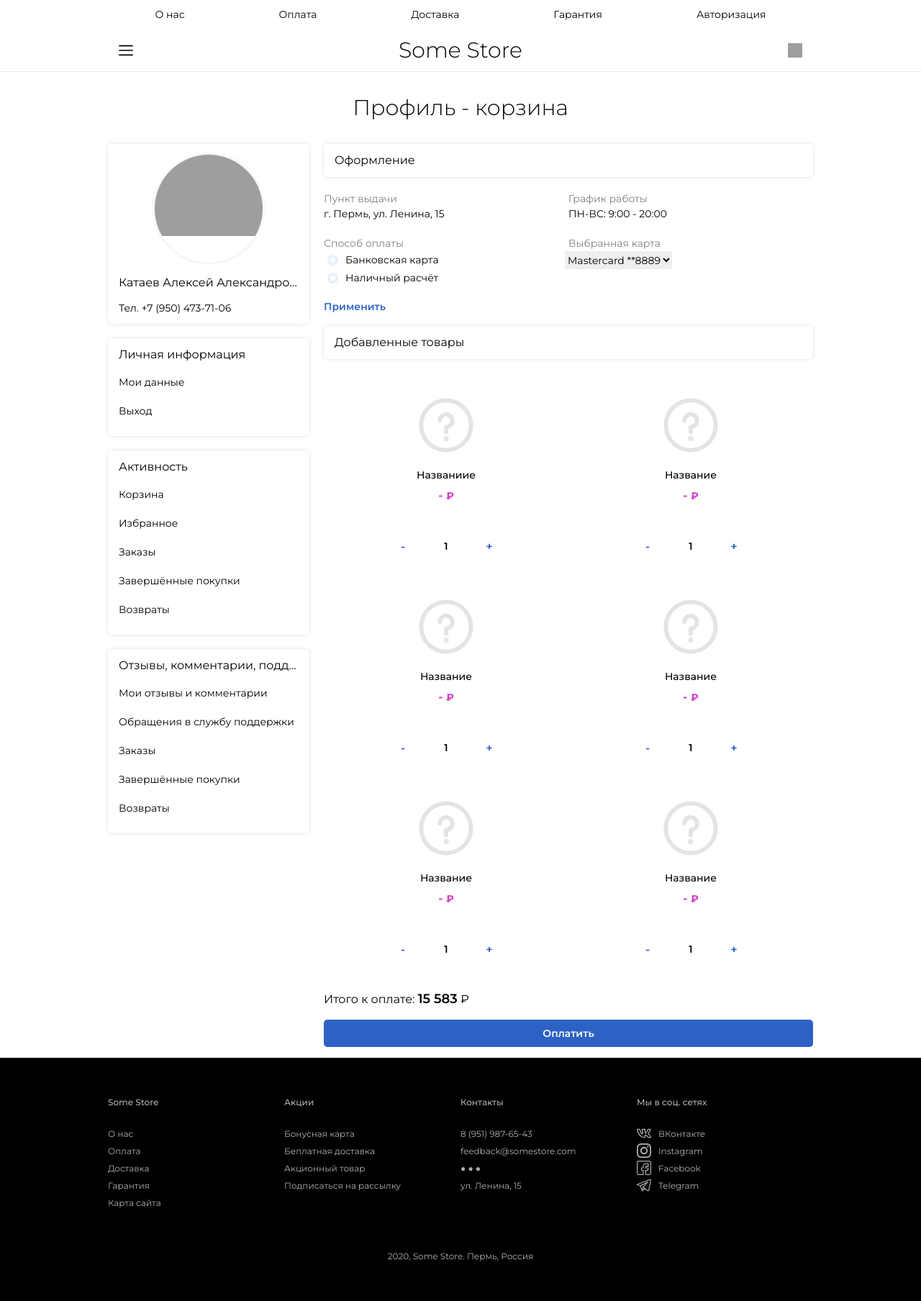
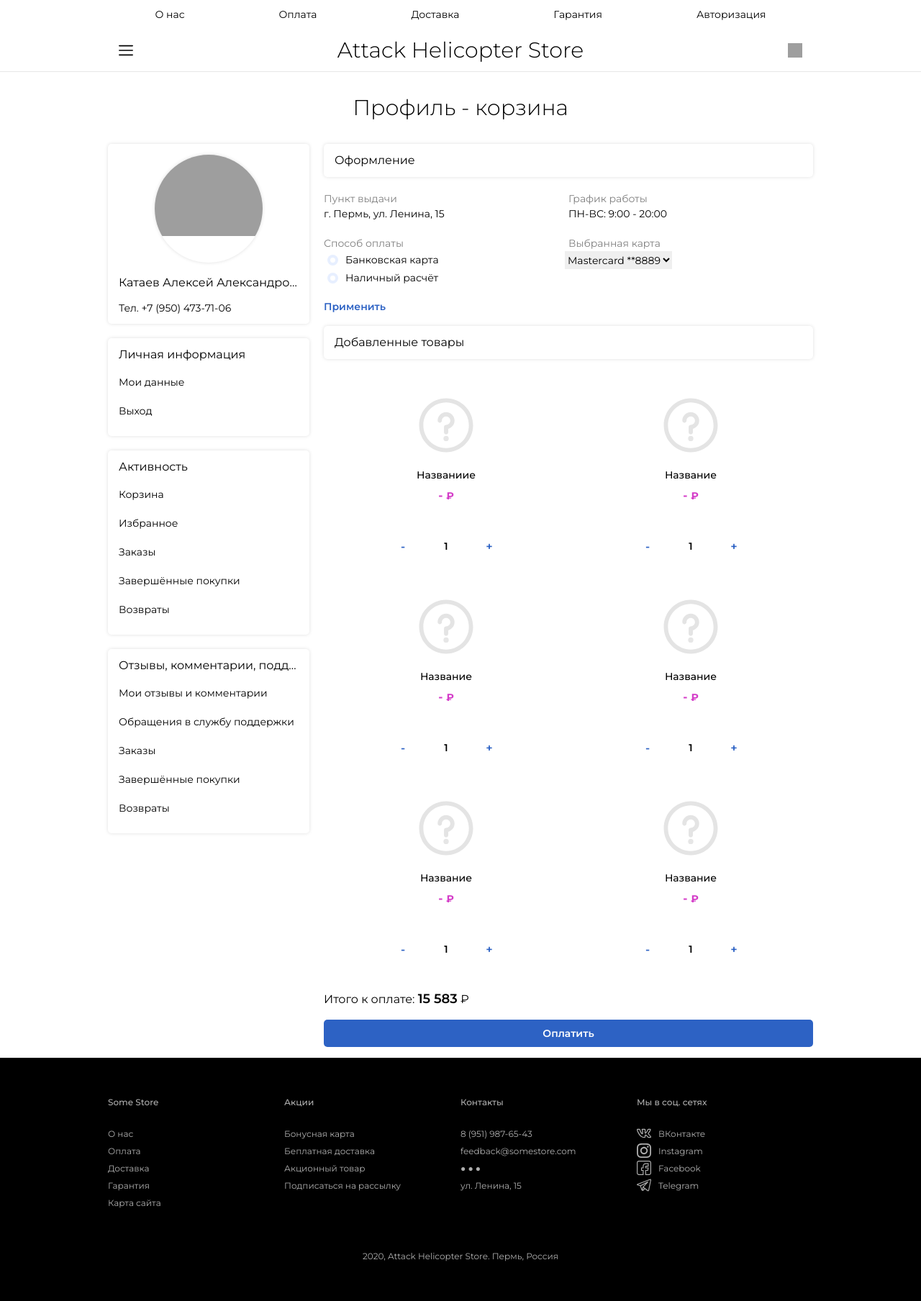
Before and after one commit to apap26/a_helicopter_TRPO, a Django app: template templates/cart.html in a window 1280 px wide. Shown: the whole page at 72% size. Run offline with Django 3.2, Linux system fonts and the light colour scheme; the template is opened without the code that fills it, so the values that code supplies are empty; some libraries are stand-ins or nearby versions; grey boxes are pictures that could not be loaded.

Commit message:
Barbarian change the name of the site

```diff
--- a/static/style.css
+++ b/static/style.css
@@ -96,7 +96,7 @@
 /* Главный заголовок сайта */
 .header_main {
 	position: absolute;
-	width: 200px;
+
 	left: 50%;
 	transform: translateX(-50%);
 
--- a/store/urls.py
+++ b/store/urls.py
@@ -4,15 +4,17 @@
 urlpatterns = [
     path('', views.index),
     path('product/id<int:id>', views.product),
-    path('product/<str:category>/<str:brand>/', views.product_place),
-    path('product/<str:category>/', views.product_place),
+    path('product/<int:category>/<int:brand>/', views.product_place),
+    path('product/<int:category>/', views.product_place),
     path('brand/', views.brand),
-    path('brand/<str:brand>/', views.brand_page),
+    # path('brand/<str:brand>/', views.brand_page),
     path('api/get_product/<int:category>/',views.api_get_product),
     path('api/get_product/<int:category>/<int:brand>/', views.api_get_product),
     path('api/new/', views.api_new),
     path('api/brand/', views.api_brand),
     path('api/popular/', views.api_pop),
     path('api/category/', views.api_category),
-    path('api/product/<int:cat_id>/', views.api_products)
+    path('api/product/<int:cat_id>/', views.api_products),
+    ### HARDCODE BLOCK
+    path("about", views.about)
 ]
--- a/templates/base_extended.html
+++ b/templates/base_extended.html
@@ -9,9 +9,6 @@
 
 {% endcomment %}
 
-<!DOCTYPE html>
-<html lang="en">
-<head>
 {% block layout__head %}
 <meta charset="UTF-8">
 <meta name="viewport" content="width=device-width, initial-scale=1.0">
@@ -25,10 +22,9 @@
 <link rel="stylesheet" href={% static "style_slider.css" %}>
 <link rel="stylesheet" href={% static "style.css" %}>
 
-	<title>Store</title>
+<title>Attack Helicopter  Store</title>
 {% endblock layout__head %}
-</head>
-<body>
+
 {% block page__container_modal %}
 <div id="view_categories" class="container_modal">
     <div class="header_modal">
@@ -65,7 +61,7 @@
         <button class="nav_info_btn">Авторизация</button>
     </div>
     <div class="nav_menu">
-			<p class="header_main">Some Store</p>
+        <p class="header_main">Attack Helicopter Store</p>
         <a id="btn_categories" class="nav_categories_btn" onclick="displayModalCategories()">
             <img width="20px" src={% static "icons/menu.svg" %} alt="">
         </a>
@@ -125,9 +121,8 @@
         </div>
     </div>
     <div class="content_footer__end">
-			<p>2020, Some Store. Пермь, Россия</p>
+        <p>2020, Attack Helicopter Store. Пермь, Россия</p>
+        <!-- Да ебн рот это казино -->
     </div>
 </footer>
 {% endblock page__footer %}
-</body>
-</html>
```
Also changed, not shown: store/views.py (+9 -0 lines). Lines whose indentation alone changed are shown as unchanged.
